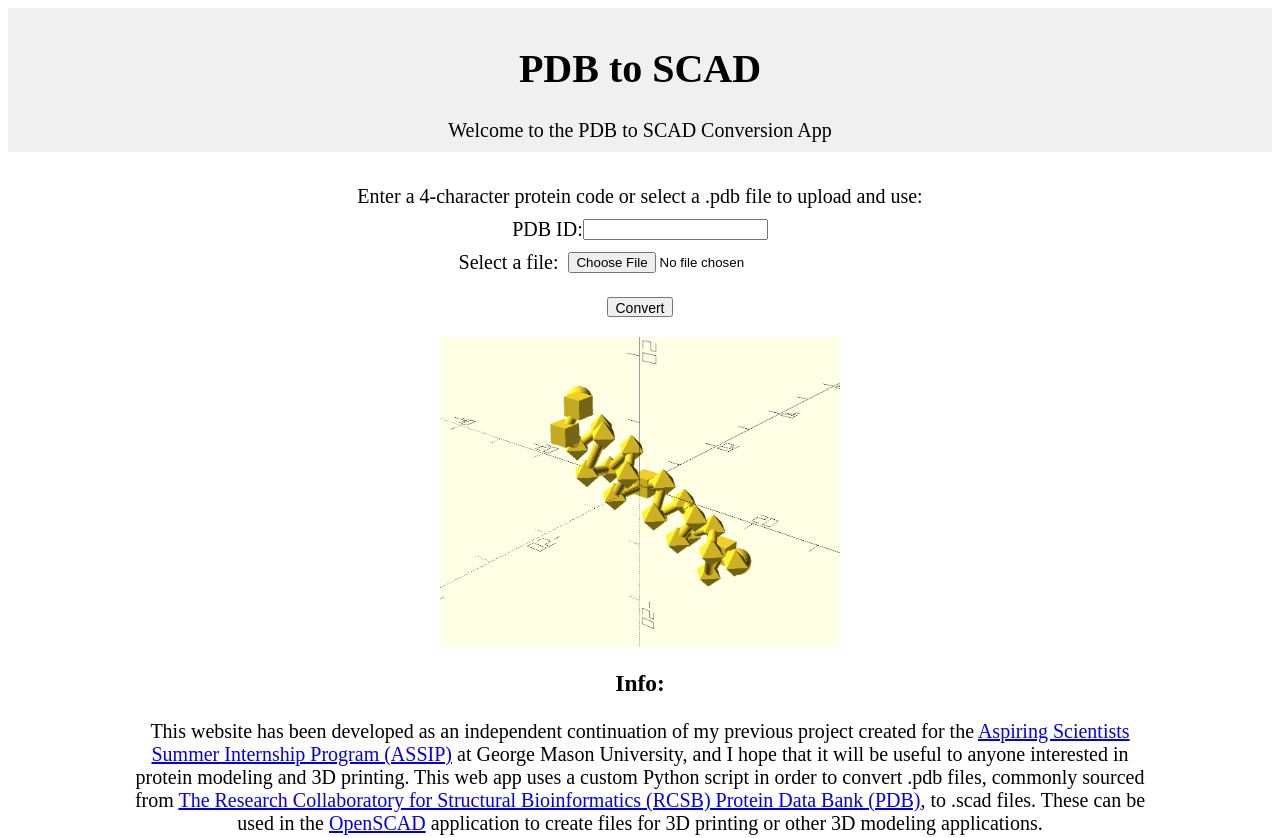
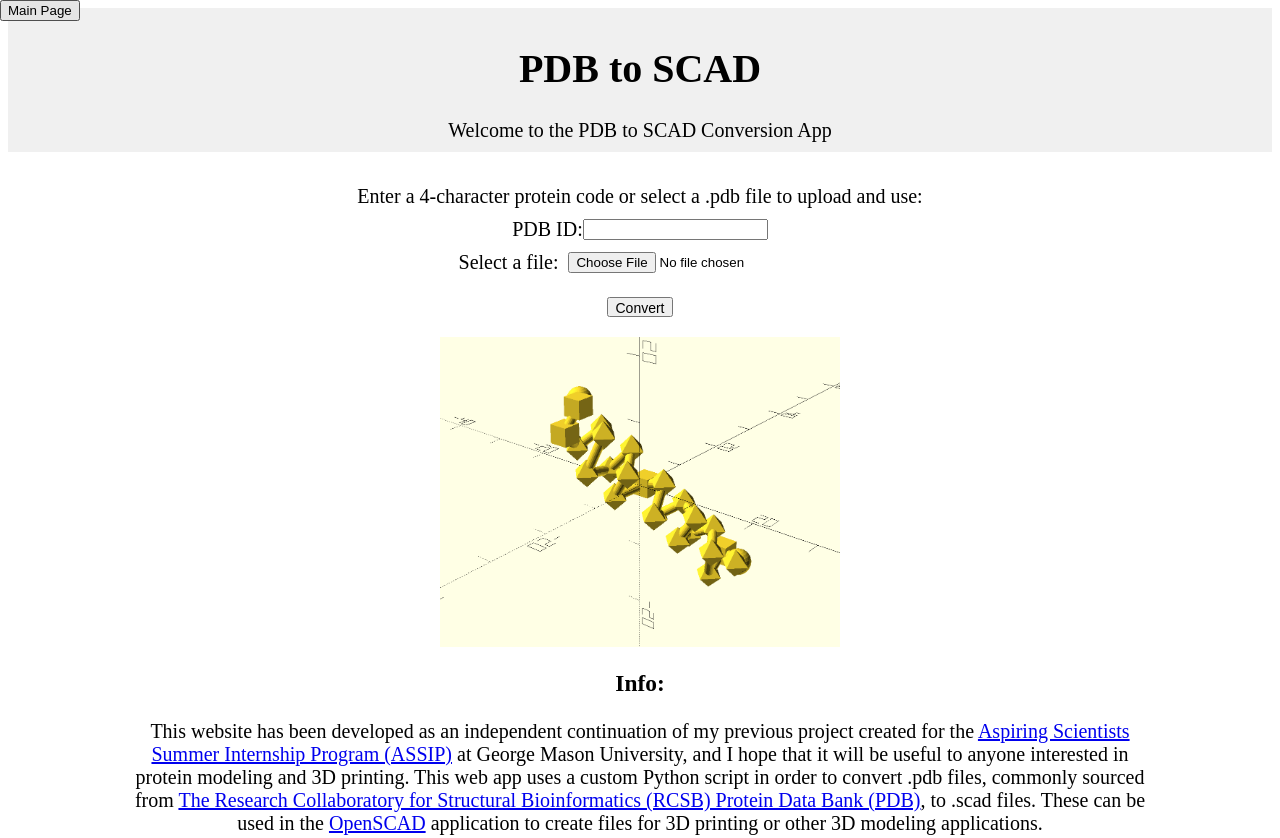
Before and after one commit to Maxwell-Meytin/PDB2SCAD, a plain HTML site: page index.html in a window 1280 px wide. Shown: the top 838 px of the page. Drawn offline with Linux system fonts and the light colour scheme.

Commit message:
Added Main Page button to return to hub

```diff
--- a/index.html
+++ b/index.html
@@ -60,10 +60,15 @@
       margin: auto;
     }
 
+	.homeButton {
+	  position: absolute;
+	  top: 0px;
+	  left: 0px;
   </style>
 </head>
 
 <body>
+<button onclick="location.href = '/';" id="home" class="homeButton" >Main Page</button>
   <div class="app-label center">
     <h1>PDB to SCAD</h1>
     <p>Welcome to the PDB to SCAD Conversion App</p>
```
